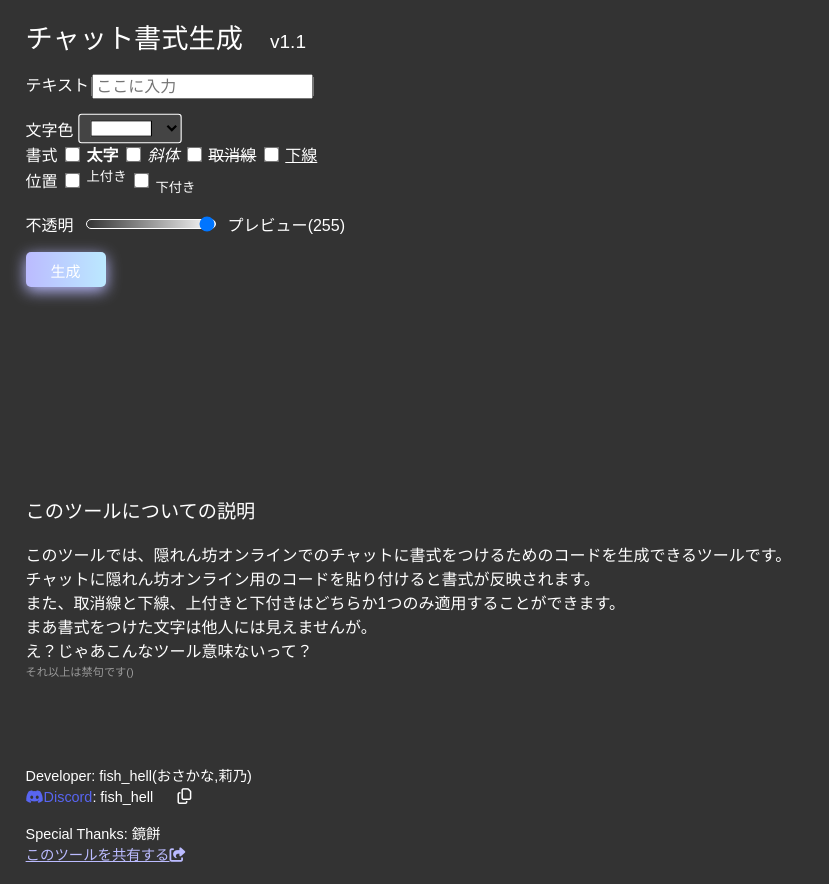
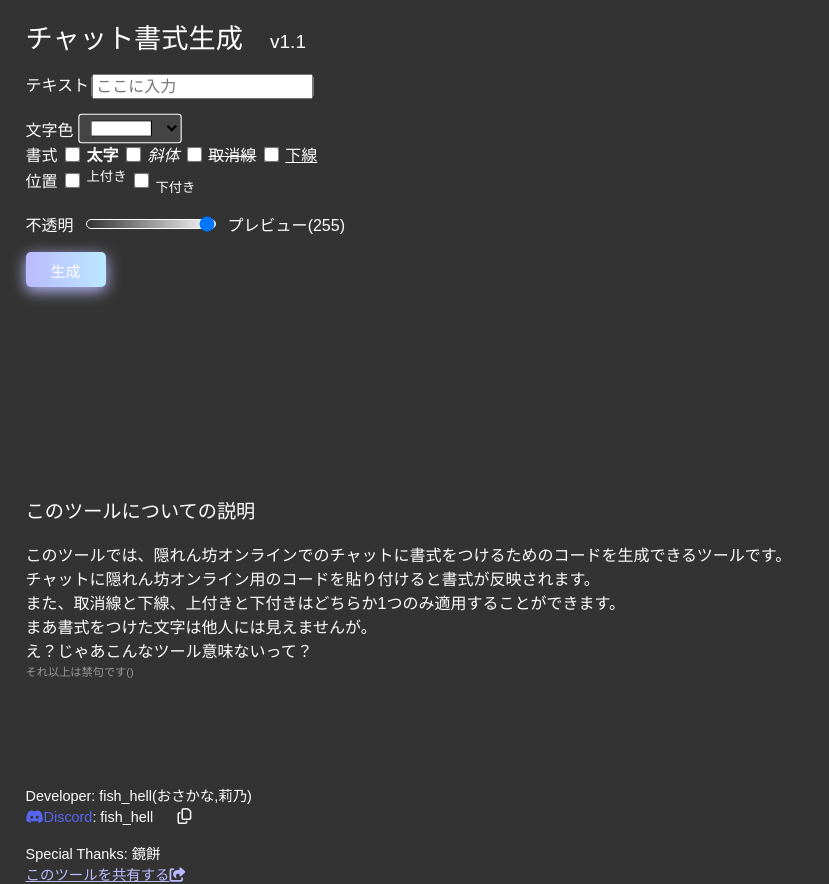
Before and after one commit to fish-hell/hideio-format, a plain HTML site: page index.html in a window 1280 px wide. Shown: the whole page, without its empty margins (0-829 px from the left). Drawn offline with Linux system fonts and the light colour scheme.

Commit message:
Update index.html

```diff
--- a/index.html
+++ b/index.html
@@ -96,7 +96,7 @@
    }
    #credit {
     position: absolute;
-    top: 750px;
+    top: 770px;
     font-size: 0.9em;
    }
 </style>
```
